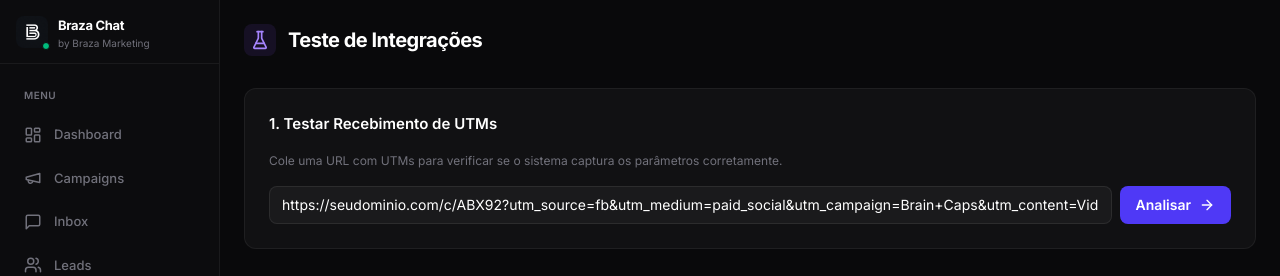
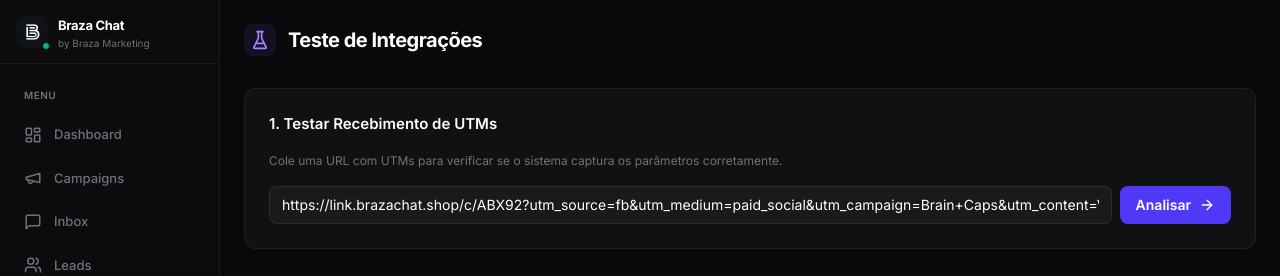
Before and after one commit to devbraza/braza.commerce, a Next.js app in the folder packages/web/: page /teste in a window 1280 px wide. Shown: the top 276 px of the page. Built offline with nearby package versions, Linux system fonts and the light colour scheme.

Commit message:
fix: update UTM test page with real tracking domain link.brazachat.shop
Co-Authored-By: Claude Opus 4.6 (1M context) <noreply@anthropic.com>

```diff
--- a/packages/web/src/app/teste/page.tsx
+++ b/packages/web/src/app/teste/page.tsx
@@ -6,7 +6,7 @@ import { FlaskConical, ArrowRight, CheckCircle, XCircle, Copy } from 'lucide-rea
 export default function TestePage() {
   // UTM Test
   const [utmUrl, setUtmUrl] = useState(
-    'https://seudominio.com/c/ABX92?utm_source=fb&utm_medium=paid_social&utm_campaign=Brain+Caps&utm_content=Video+01&utm_term=Saude+25-45&fbclid=abc123xyz'
+    'https://link.brazachat.shop/c/ABX92?utm_source=fb&utm_medium=paid_social&utm_campaign=Brain+Caps&utm_content=Video+01&utm_term=Saude+25-45&fbclid=abc123xyz'
   );
   const [parsedUtms, setParsedUtms] = useState<Record<string, string> | null>(null);
 
```
